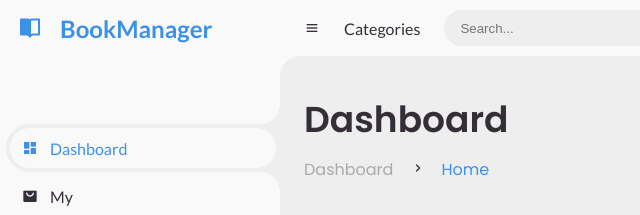
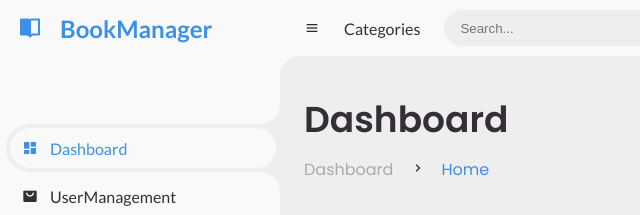
Before and after one commit to sonph1812/MD3, a website: page views/admin.html in a window 1280 px wide. Shown: the top 215 px of the page, 0-640 px from the left. Drawn offline with nearby package versions, Linux system fonts and the light colour scheme.

Commit message:
push test dev

```diff
--- a/views/admin.html
+++ b/views/admin.html
@@ -624,7 +624,7 @@ body {
 			<li>
 				<a href="#">
 					<i class='bx bxs-shopping-bag-alt' ></i>
-					<span class="text">My </span>
+					<span class="text">UserManagement</span>
 				</a>
 			</li>
 			<li>
```
